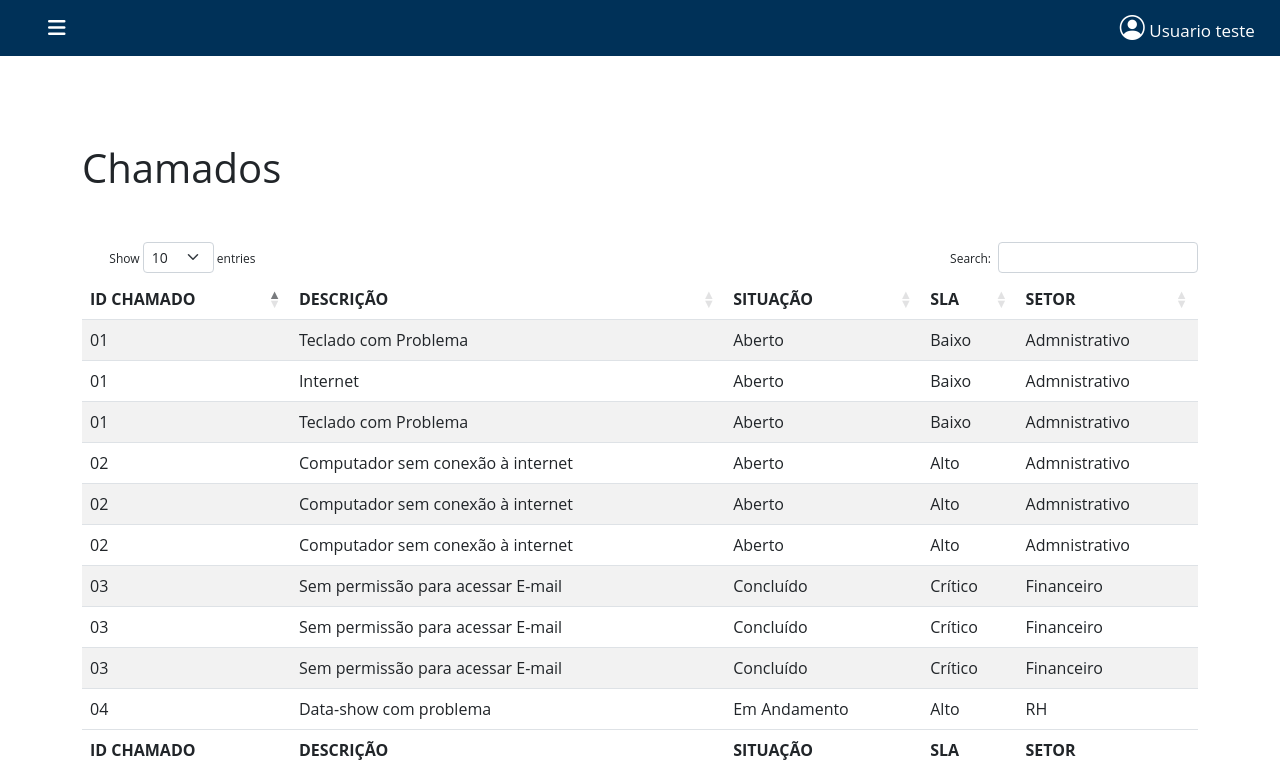
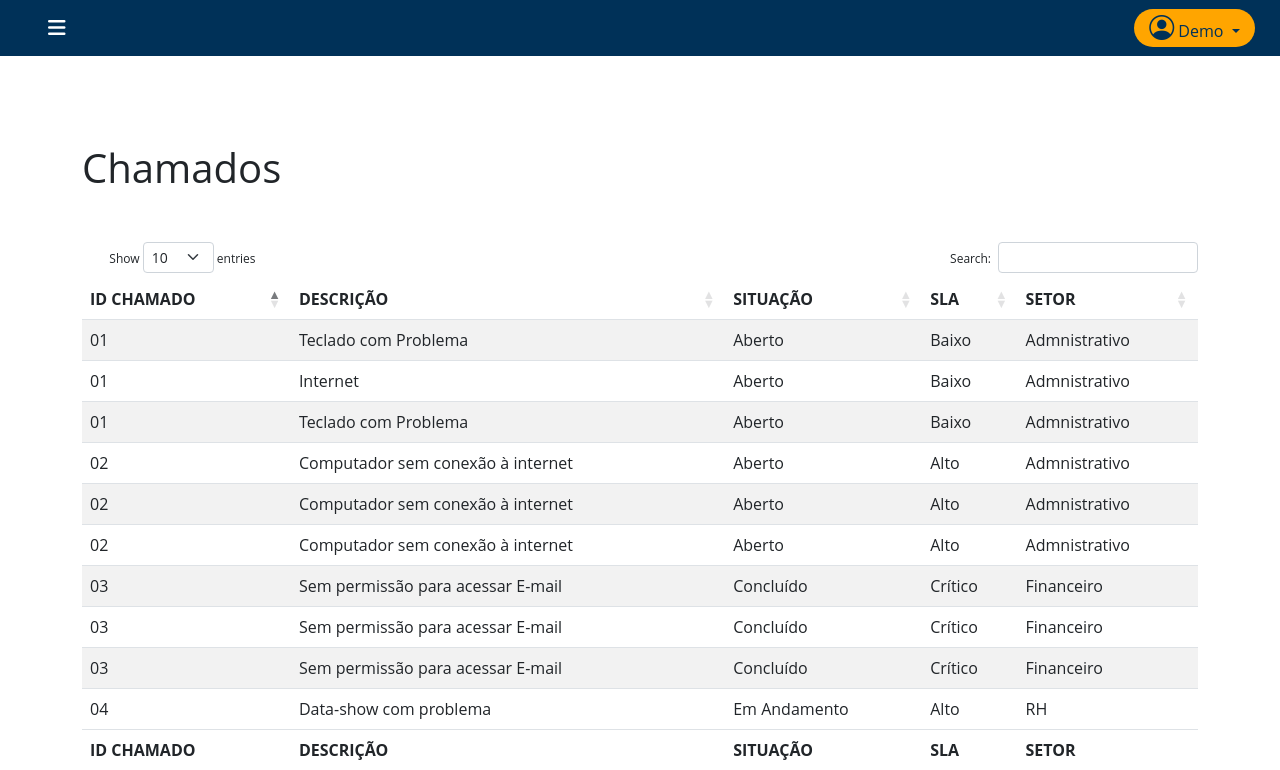
Before and after one commit to Diego-Borba/ProjetoGrupoEA-Squad12, a PHP site: page / in a window 1280 px wide. Shown: the top 770 px of the page. Run offline with PHP 8.4, Linux system fonts and the light colour scheme; some libraries are stand-ins or nearby versions.

Commit message:
Add btn usuario em dropdown

```diff
--- a/css/style.css
+++ b/css/style.css
@@ -706,13 +706,13 @@ input::placeholder {
 #formulario img {
     margin-left: 38%;
 }
+.btn-warning{
+    background-color: orange;
+    border-radius: 25px;
+}
+.btn-usuario{
+    color:#003158;
 
-.login-icon{
-    color: white;
+    padding: 0 15px;
 
 }
-.span-usuario{
-
-    font-size: 17px;
-
-}
--- a/index.html
+++ b/index.html
@@ -35,15 +35,22 @@
                 </button>
             </a>
             <div class="container justify-content-end">
-                <div class="login-icon">
-                    <div class="d-flex justify-content-between">
-                        <div class="span-usuario">
-                            <span class="" style="font-size: 25px;"> <i class="bi bi-person-circle"></i></span>
-                            Usuario teste
-                        </div>
-                    </div>
+                <div class="d-flex justify-content-between">
+
+                    <button class="btn-warning dropdown-toggle btn-usuario" id="bd-versions" data-bs-toggle="dropdown"
+                        aria-expanded="false" data-bs-display="static">
+                        <span class="" style="font-size: 25px;"> <i class="bi bi-person-circle"></i></span>
+                        Demo
+                    </button>
+                    <ul class="dropdown-menu dropdown-menu-end dropdown-menu" aria-labelledby="bd-versions">
+                        <li><a class="dropdown-item" href="./pages/cadastrar_usuario.html">Editar Perfil</a></li>
+                        <li><a class="dropdown-item" href="./pages/login.html">Encerrar Sessão</a></li>
+
+                    </ul>
                 </div>
             </div>
+
+
             <!-- <div class="collapse navbar-collapse justify-content-end menu" id="navbarNavAltMarkup">
                 <ul>
                     <li><a class="nav-item nav-link text-white" href=""> </li>
```
